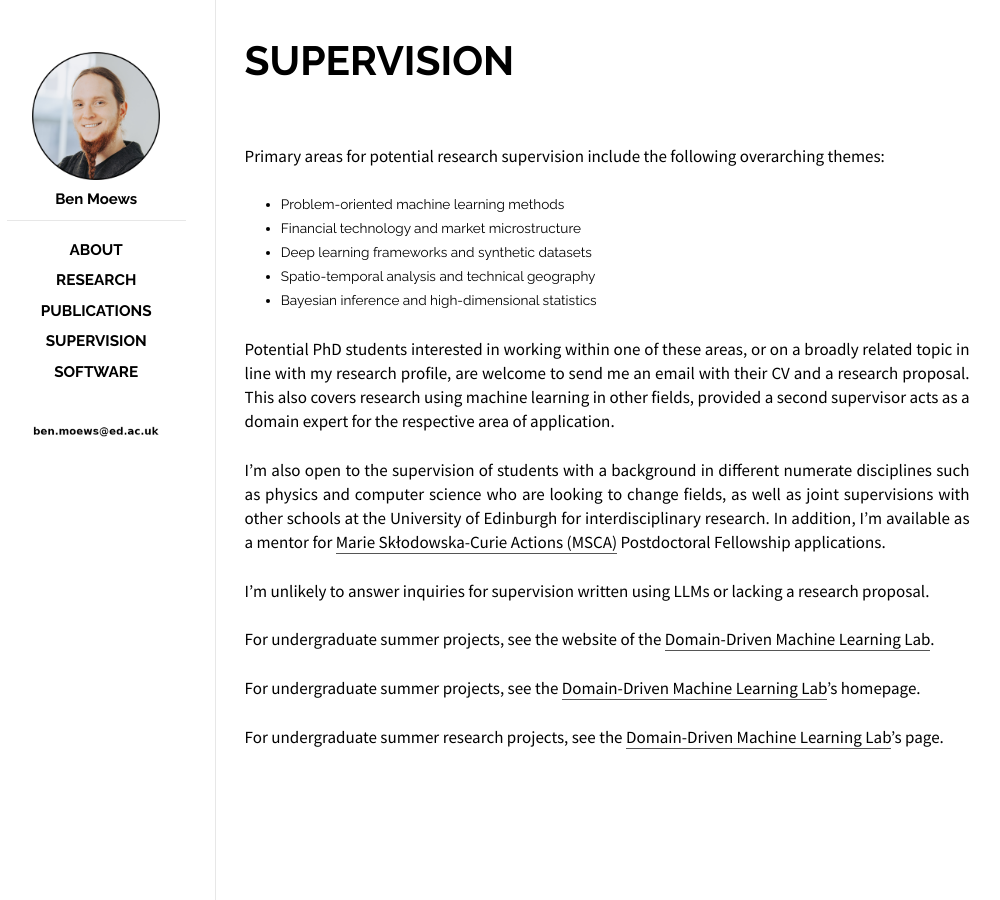
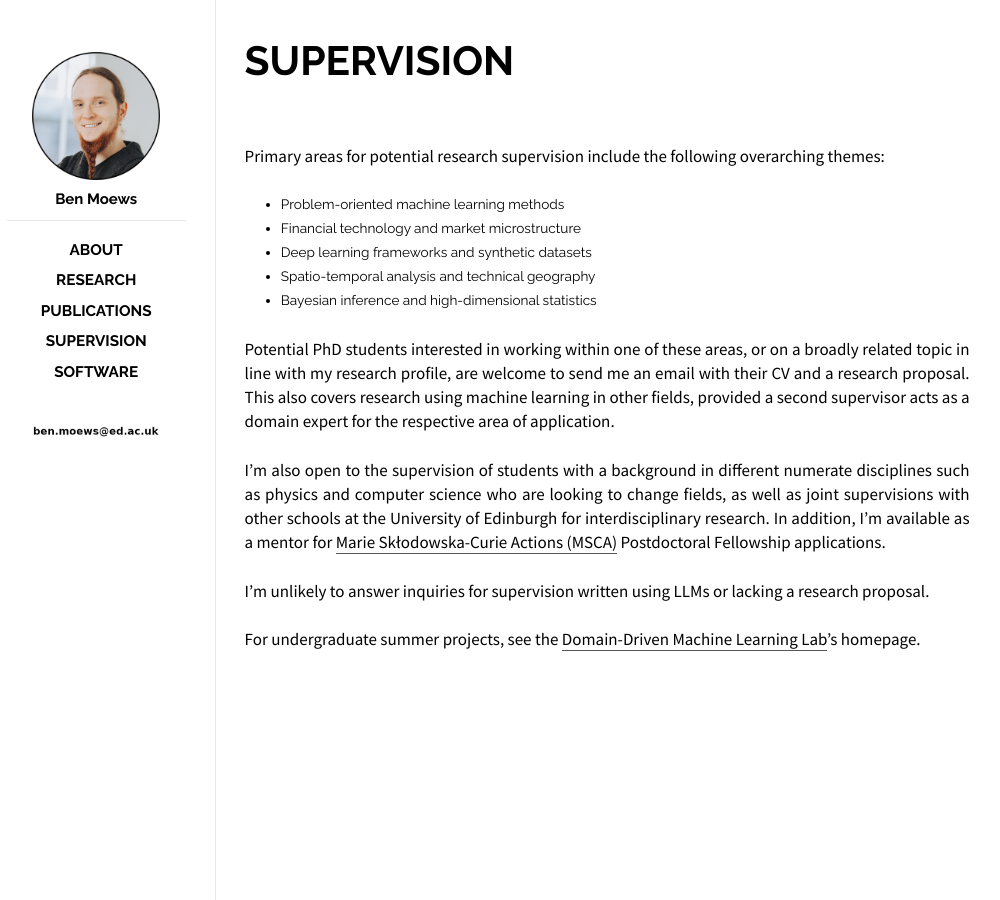
Before and after one commit to moews/moews.github.io, a Jekyll site: the page built from _posts/2017-03-25-supervision.md, in a window 1280 px wide. Shown: the whole page, without its empty margins (143-1143 px from the left). Built offline with Jekyll 4.4.1, drawn with Linux system fonts in a browser that asks for light colours.

Commit message:
Update 2017-03-25-supervision.md

```diff
--- a/_posts/2017-03-25-supervision.md
+++ b/_posts/2017-03-25-supervision.md
@@ -83,12 +83,7 @@ I’m also open to the supervision of students with a background in different nu
 
 I'm unlikely to answer inquiries for supervision written using LLMs or lacking a research proposal.
 
-For undergraduate summer projects, see the website of the [Domain-Driven Machine Learning Lab](https://2dml-lab.github.io/summer_projects.html).
-
-
 For undergraduate summer projects, see the [Domain-Driven Machine Learning Lab](https://2dml-lab.github.io/summer_projects.html)'s homepage.
-
-For undergraduate summer research projects, see the [Domain-Driven Machine Learning Lab](https://2dml-lab.github.io/summer_projects.html)'s page.
 
 <!--Potential PhD and master's students interested in working within one of these areas, or on a broadly related topic in line with my research profile, are welcome to send me an email with their CV and a research proposal. I'm also open to the supervision of students with a background in different numerate disciplines such as physics and computer science who are looking to change fields, as well as joint supervisions with other schools at the University of Edinburgh.-->
 
```
